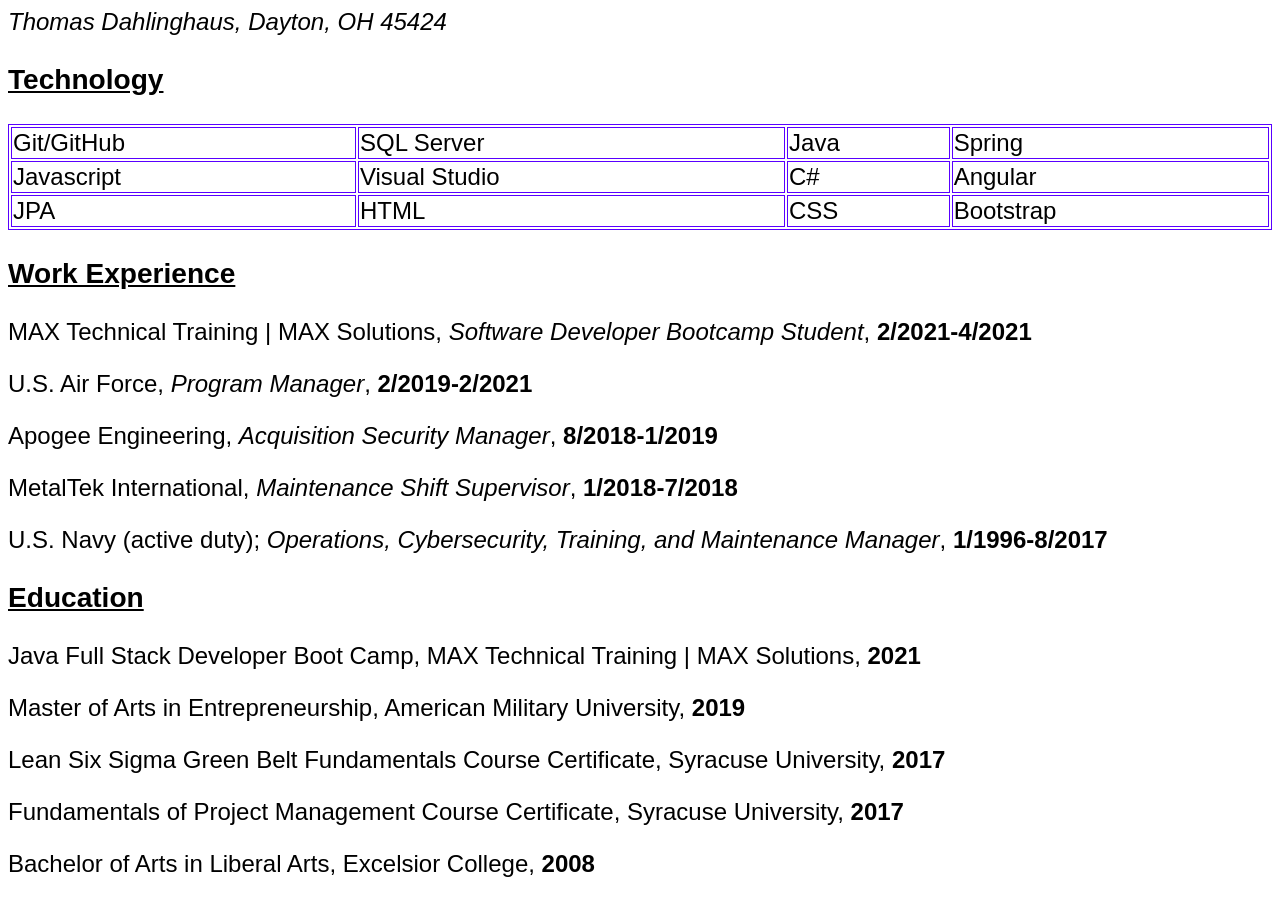
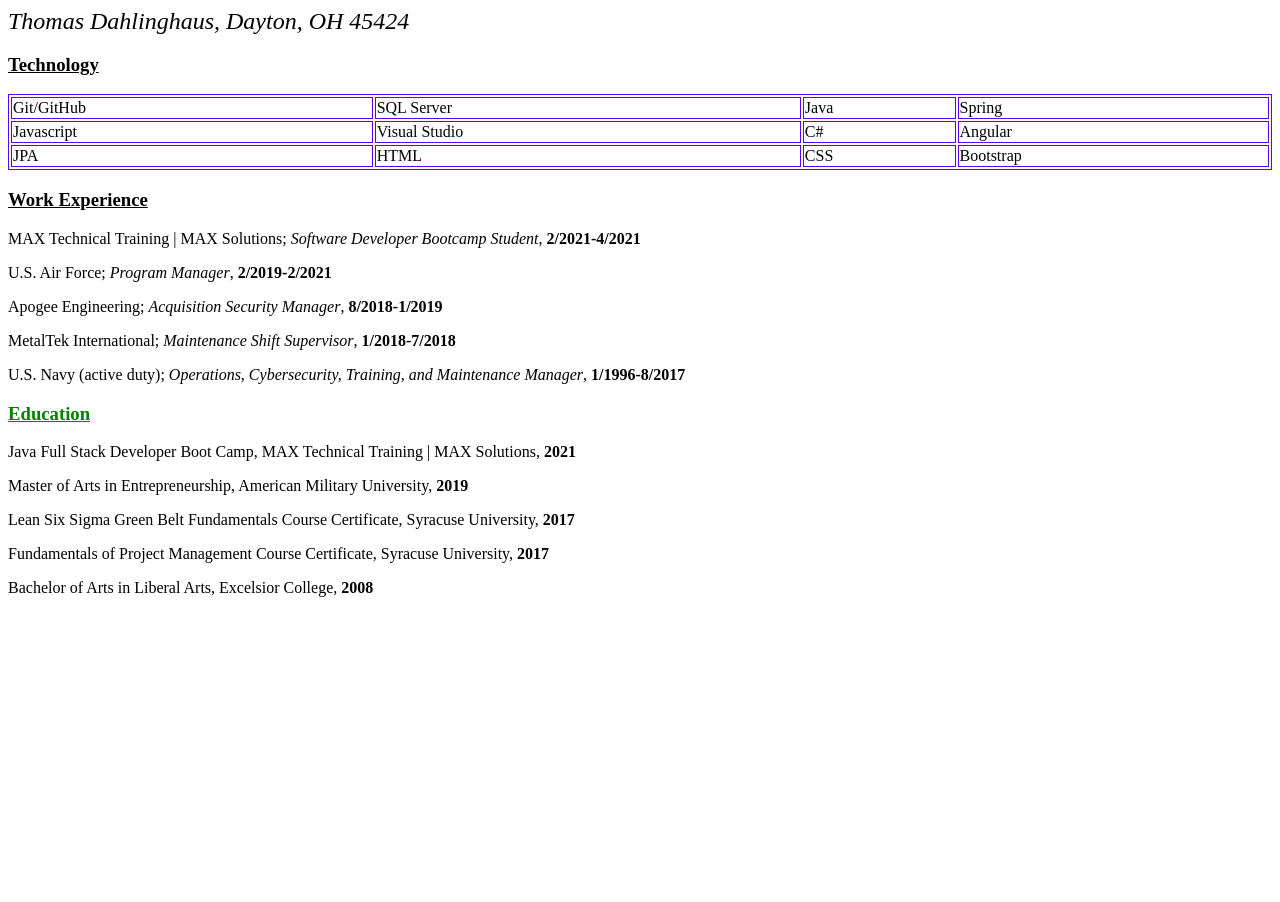
Before and after one commit to twdahlinghaus/html-css-javascript, a plain HTML site: page cv.html in a window 1280 px wide. After the commit the page ends 800 px from the top, so only its background shows below. Drawn offline with Linux system fonts and the light colour scheme.

Commit message:
more html css practice

```diff
--- a/css/cv.css
+++ b/css/cv.css
@@ -1,7 +1,22 @@
+div #educ {
+    color: green;
+}
+
+address {
+    font-size: 1.5em;
+}
+
+.dates {
+    font-weight: bold;
+}
+
+#job1, #job2, #job3, #job4, #job5 {
+    font-style: italic;
+}
+
 body {
-    font-family:Arial, Helvetica, sans-serif;
-    font-size: 18pt;
-}
+    font:normal normal normal 18/19.8pt Arial, Helvetica, sans-serif;
+    }
 table, tr, td {
     border:1px solid rgb(89, 0, 255);
 }
--- /dev/null
+++ b/css/side-by-side.css
@@ -0,0 +1,5 @@
+div {
+    border: 1px solid red;
+    display: inline-block;
+    width: 49%;
+}
--- /dev/null
+++ b/css/tic-tac-toe.css
@@ -0,0 +1,13 @@
+table, td {
+    border: 3px solid purple;
+    border-collapse: collapse;
+    width: 80%;
+    margin: 0 auto;
+}
+
+td {
+    text-align: center;
+    width: 30%;
+    height: 200px;
+    font-size: 20em;
+}
--- a/cv.html
+++ b/cv.html
@@ -31,22 +31,22 @@
         <td>Bootstrap</td>
     </tr>
 </table>
+<div>
+    <h3 id="job"><u>Work Experience</u></h3>
+    <p>MAX Technical Training | MAX Solutions; <span id="job1">Software Developer Bootcamp Student</span>, <span class="dates">2/2021-4/2021</span></p>
+    <p>U.S. Air Force; <span id="job2">Program Manager</span>, <span class="dates">2/2019-2/2021</b></span>
+    <p>Apogee Engineering; <span id="job3">Acquisition Security Manager</span>, <span class="dates">8/2018-1/2019</b></span>
+    <p>MetalTek International; <span id="job4">Maintenance Shift Supervisor</span>, <span class="dates">1/2018-7/2018</span></p>
+    <p>U.S. Navy (active duty); <span id="job5">Operations, Cybersecurity, Training, and Maintenance Manager</span>, <span class="dates">1/1996-8/2017</span></p>
+</div>
 
-<h3><u>Work Experience</u></h3>
-<p>MAX Technical Training | MAX Solutions, <i>Software Developer Bootcamp Student</i>, <b>2/2021-4/2021</b></p>
-<p>U.S. Air Force, <i>Program Manager</i>, <b>2/2019-2/2021</b></p>
-<p>Apogee Engineering, <i>Acquisition Security Manager</i>, <b>8/2018-1/2019</b></p>
-<p>MetalTek International, <i>Maintenance Shift Supervisor</i>, <b>1/2018-7/2018</b></p>
-<p>U.S. Navy (active duty); <i>Operations, Cybersecurity, Training, and Maintenance Manager</i>, <b>1/1996-8/2017</b></p>
-
-
-<h3><u>Education</u></h3>
-<p>Java Full Stack Developer Boot Camp, MAX Technical Training | MAX Solutions, <b>2021</b></p>
-<p>Master of Arts in Entrepreneurship, American Military University, <b>2019</b></p>
-<p>Lean Six Sigma Green Belt Fundamentals Course Certificate, Syracuse University, <b>2017</b></p>
-<p>Fundamentals of Project Management Course Certificate, Syracuse University, <b>2017</b></p>
-<p>Bachelor of Arts in Liberal Arts, Excelsior College, <b>2008</b></p>
-
-
+<div>
+    <h3 id="educ"><u>Education</u></h3>
+    <p>Java Full Stack Developer Boot Camp, MAX Technical Training | MAX Solutions, <span class="dates">2021</span></p>
+    <p>Master of Arts in Entrepreneurship, American Military University, <span class="dates">2019</span></p>
+    <p>Lean Six Sigma Green Belt Fundamentals Course Certificate, Syracuse University, <span class="dates">2017</span></p>
+    <p>Fundamentals of Project Management Course Certificate, Syracuse University, <span class="dates">2017</span></p>
+    <p>Bachelor of Arts in Liberal Arts, Excelsior College, <span class="dates">2008</span></p>
+</div>
 </body>
 </html>
```
Also changed, not shown: JS/form-controls.js (added, +7 -0 lines), form-controls-with-bootstrap.html (added, +17 -0 lines), side-by-side.html (added, +20 -0 lines), tic-tac-toe board.html (added, +29 -0 lines).
